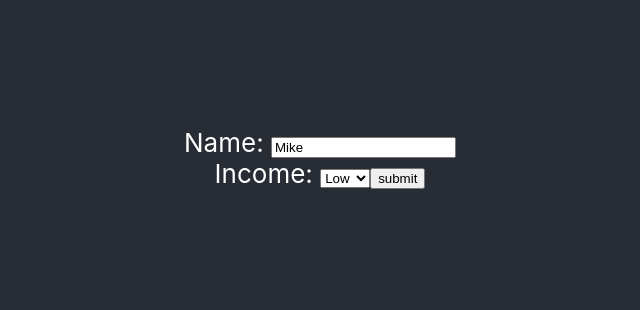
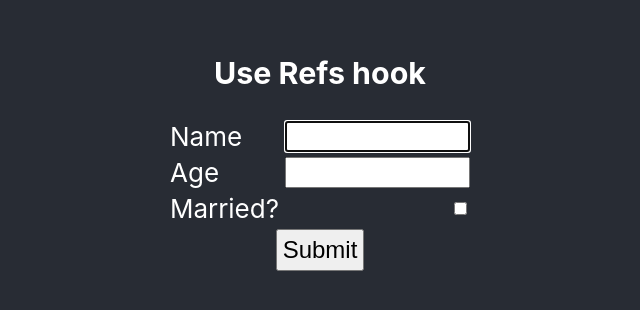
Before and after one commit to kllmmc23/aws, a React (Create React App) app: page / in a window 1280 px wide. Shown: the part 242-552 px from the top of the page, without its empty margins (320-960 px from the left). Built offline with nearby package versions, Linux system fonts and the light colour scheme.

Commit message:
UseRef Hook

```diff
--- a/src/App.js
+++ b/src/App.js
@@ -1,16 +1,14 @@
 /* eslint-disable no-lone-blocks */
 import React from "react";
 import "./sass/App.scss";
-import OnChange from "./Components/OnChange";
+import UseRef from "./Components/Hooks/UseRef";
 
 function App() {
   return (
     <div className="App">
-        <header className="App-header">
-
-              <OnChange />
-
-        </header>
+      <header className="App-header">
+        <UseRef />
+      </header>
     </div>
   );
 }
--- /dev/null
+++ b/src/Components/Hooks/UseRef.jsx
@@ -0,0 +1,72 @@
+import React, { Fragment, useEffect, useRef } from "react";
+
+function UseRef() {
+  const nameRef = useRef();
+  const ageRef = useRef();
+  const marriedRef = useRef();
+  const submitRef = useRef();
+
+  useEffect(() => {
+    nameRef.current.focus();
+  }, []);
+
+  function keyPressHandle(e) {
+    if (e.keyCode === 13 || e.keyCode === 40) {
+      if (e.target.id === "nameInput") {
+        ageRef.current.focus();
+      }
+      if (e.target.id === "ageInput") {
+        marriedRef.current.focus();
+      }
+      if (e.target.id === "marriedInput") {
+        submitRef.current.focus();
+      }
+    }
+  }
+
+  const onClickHandle = () => {
+    alert("Submitted");
+  };
+
+  return (
+    <Fragment>
+      <h3>Use Refs hook</h3>
+
+      <div className="form-field">
+        <span>Name</span>
+        <input
+          ref={nameRef}
+          id="nameInput"
+          type="text"
+          onKeyDown={keyPressHandle}
+        />
+      </div>
+
+      <div className="form-field">
+        <span>Age</span>
+        <input
+          ref={ageRef}
+          id="ageInput"
+          type="text"
+          onKeyDown={keyPressHandle}
+        />
+      </div>
+
+      <div className="form-field">
+        <span>Married?</span>
+        <input
+          ref={marriedRef}
+          id="marriedInput"
+          type="checkbox"
+          onKeyDown={keyPressHandle}
+        />
+      </div>
+
+      <button onClick={onClickHandle} ref={submitRef} id="submitbutton">
+        Submit
+      </button>
+    </Fragment>
+  );
+}
+
+export default UseRef;
--- a/src/sass/_item.scss
+++ b/src/sass/_item.scss
@@ -9,3 +9,11 @@
     padding: 10px 0;
     margin-top: 20px;
 }
+
+.form-field{
+    display: flex;
+    flex-direction: row;
+    margin-bottom: 5px;
+    justify-content: space-between;
+    width: 300px;
+}
```
